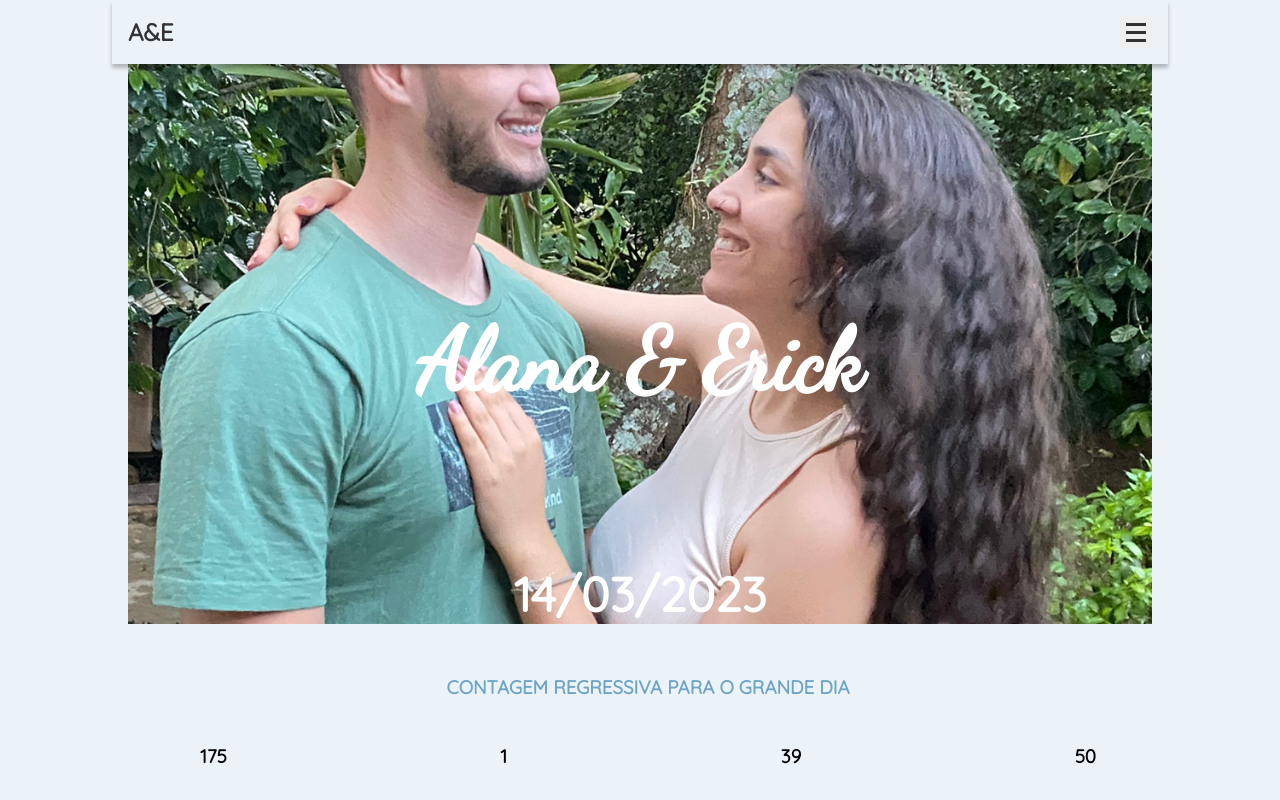
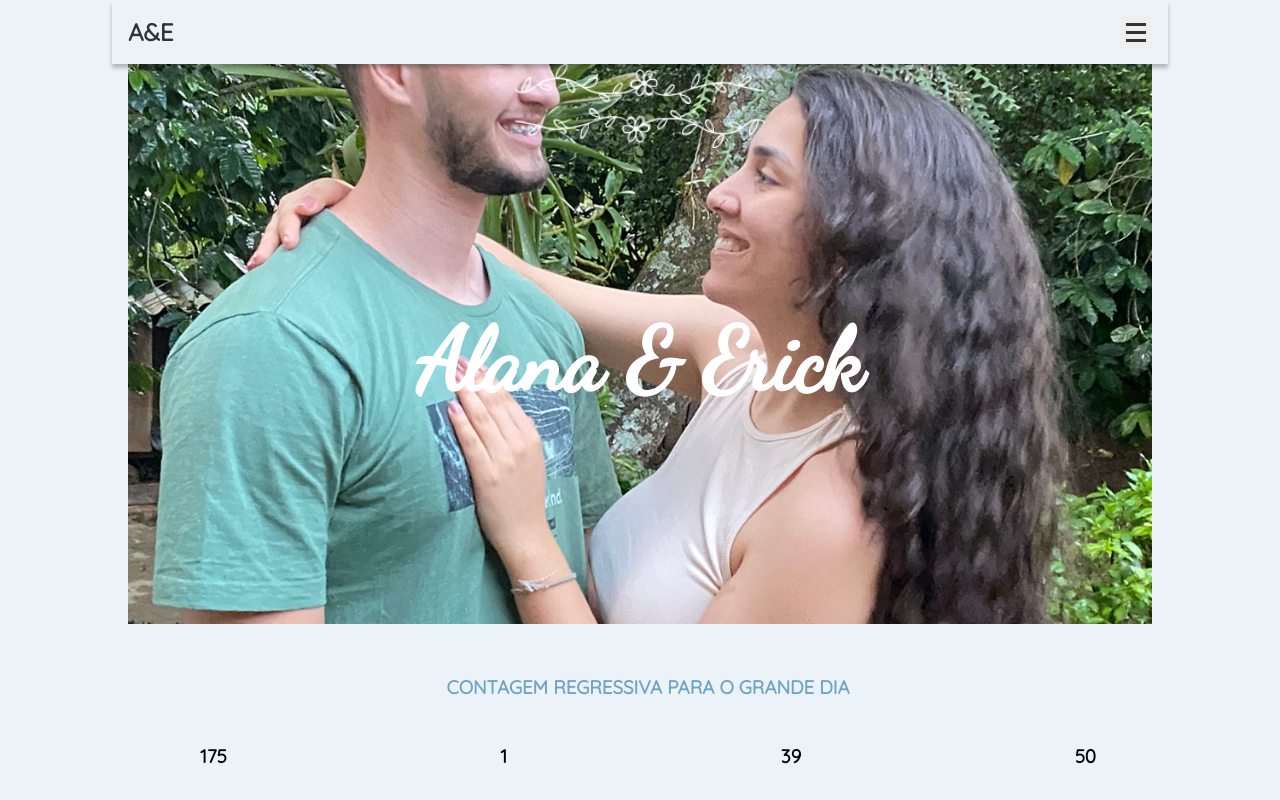
Before and after one commit to erikefernandes40/wedding-website, a Next.js app: page / in a window 1280 px wide. Shown: the top 800 px of the page. Built offline with nearby package versions, Linux system fonts and the light colour scheme.

Commit message:
feat: adiciona fotos acima da imagem principal

```diff
--- a/pages/backgound.tsx
+++ b/pages/backgound.tsx
@@ -1,11 +1,34 @@
 import styles from 'styles/backgound.module.css'
+import Image from 'next/image'
+
 
 const Background = () => {
   return (
     <section className={styles.background}>
       <div className={styles.imagemPrincipal}>
-        <h1>Alana & Erick</h1>
-        <h3>14/03/2023</h3>
+        <div>
+          <Image
+            src="/images/line_top.png"
+            alt="Foto de Alana e Erick"
+            width={250}
+            height={40}
+            className={styles.lineTop}
+          />
+        </div>
+
+        <div>
+          <h1>Alana & Erick</h1>
+        </div>
+
+        <div>
+          <Image
+            src="/images/line_bottom.png"
+            alt="Foto de Alana e Erick"
+            width={250}
+            height={40}
+            className={styles.lineBottom}
+          />
+        </div>
       </div>
     </section>
   )
```
